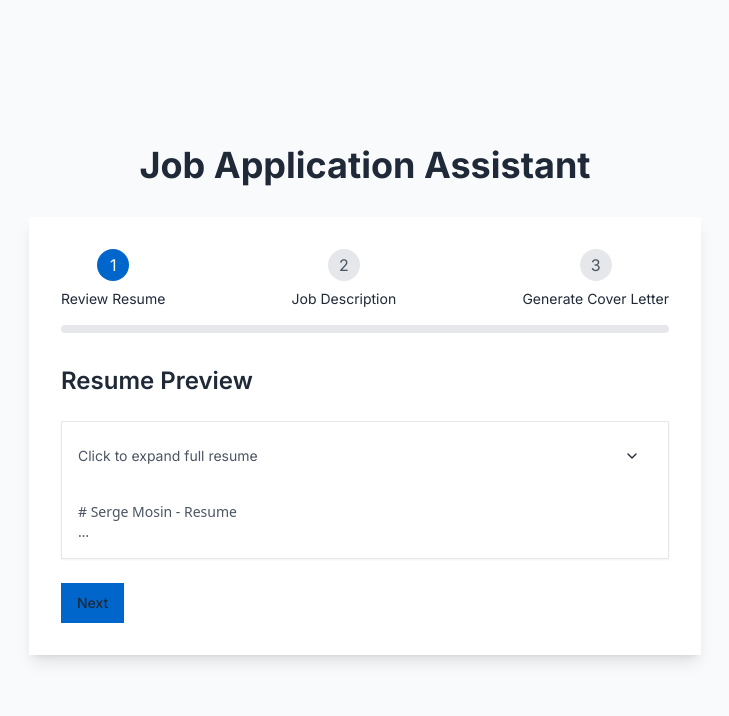
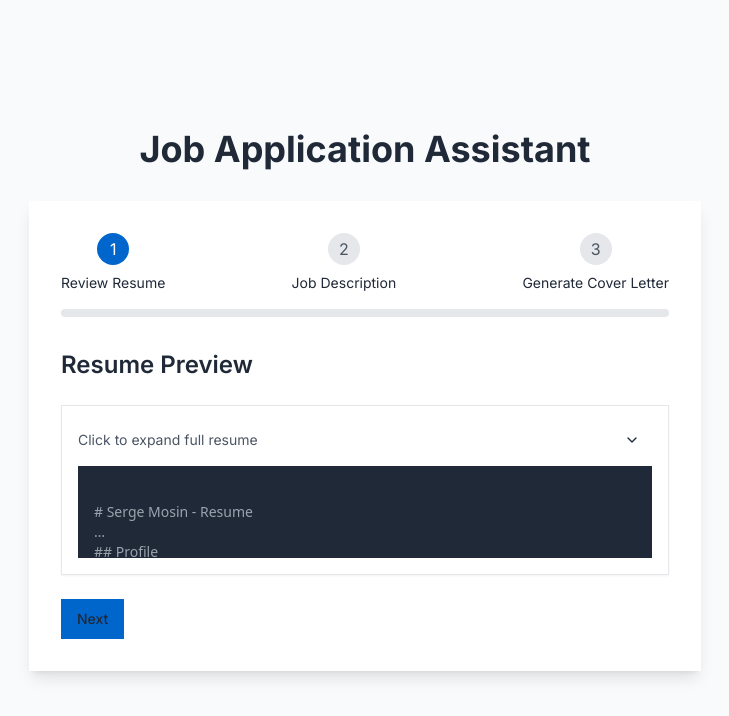
Before and after one commit to Greyvend/job-application-assistant, a Next.js app: page / in a window 1280 px wide. Shown: the top 716 px of the page, without its empty margins (275-1004 px from the left). Built offline with nearby package versions, Linux system fonts and the light colour scheme.

Commit message:
Make Resume background dark, and text light

```diff
--- a/app/components/ResumeUpload.tsx
+++ b/app/components/ResumeUpload.tsx
@@ -41,14 +41,18 @@ export default function ResumeUpload({
             </CollapsibleTrigger>
           </div>
           <CollapsibleContent>
-            <div className="prose max-w-none mt-4">
-              <pre className="text-sm text-gray-600 whitespace-pre-wrap font-sans">{resumeContent}</pre>
+            <div className="mt-4">
+              <pre className="bg-[#1F2937] text-gray-400 p-4 rounded-md whitespace-pre-wrap font-sans text-sm">
+                {resumeContent}
+              </pre>
             </div>
           </CollapsibleContent>
         </Collapsible>
         {!isOpen && (
-          <div className="prose max-w-none mt-2">
-            <pre className="text-sm text-gray-600 whitespace-pre-wrap font-sans line-clamp-3">{resumeContent}</pre>
+          <div className="mt-2">
+            <pre className="bg-[#1F2937] text-gray-400 p-4 rounded-md whitespace-pre-wrap font-sans text-sm line-clamp-3">
+              {resumeContent}
+            </pre>
           </div>
         )}
       </Card>
```
